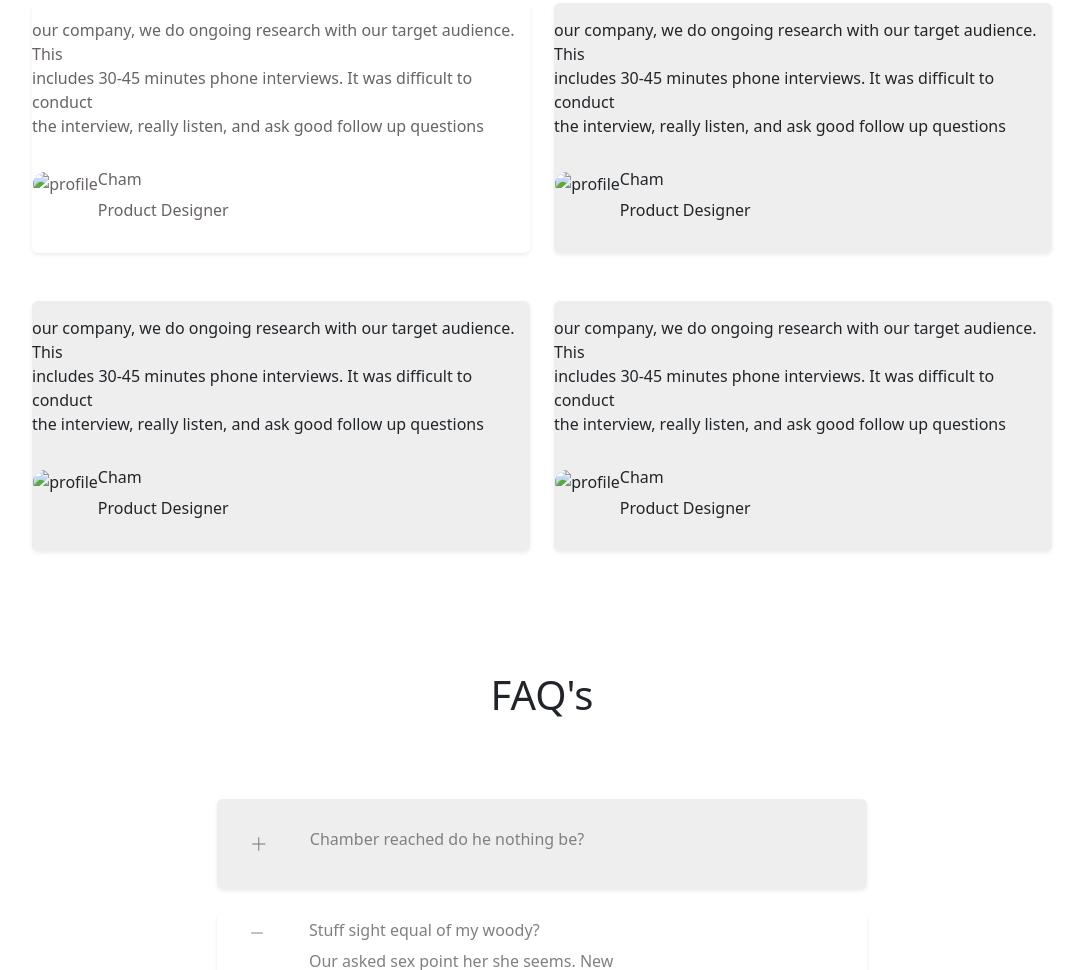
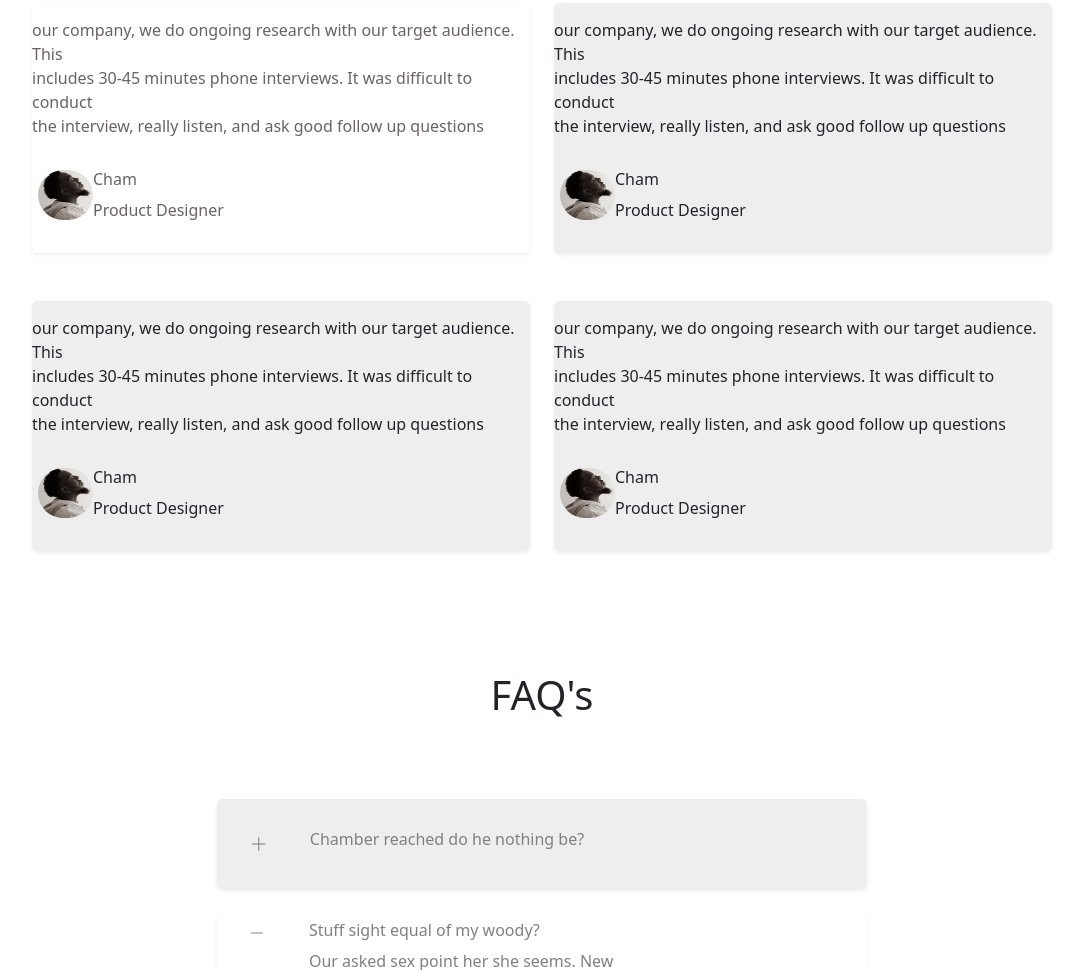
Before and after one commit to Zinniie/smartHome, a plain HTML site: page index.html in a window 1280 px wide. Shown: the part 3771-4741 px from the top of the page, without its empty margins (98-1181 px from the left). Drawn offline with nearby package versions, Linux system fonts and the light colour scheme.

Commit message:
landing_page

```diff
--- a/index.html
+++ b/index.html
@@ -219,7 +219,7 @@
 
                     <div class="img_content d-flex pt-3">
                       <div class="img_profile_cont">
-                      <img class="img_profile" src="chandlerr.jpg" alt="profile">
+                      <img class="img_profile" src="images/chandlerr.jpg" alt="profile">
                       </div>
                       <div class="img_profile_cont_word d-flex flex-column">
                       <h6>Cham</h6>
@@ -240,7 +240,7 @@
 
                     <div class="img_content d-flex pt-3">
                       <div class="img_profile_cont">
-                      <img class="img_profile" src="chandlerr.jpg" alt="profile">
+                      <img class="img_profile" src="images/chandlerr.jpg" alt="profile">
                       </div>
                       <div class="img_profile_cont_word d-flex flex-column">
                       <h6>Cham</h6>
@@ -261,7 +261,7 @@
                     the interview, really listen, and ask good follow up questions</p>
                     <div class="img_content d-flex pt-3">
                       <div class="img_profile_cont">
-                      <img class="img_profile" src="chandlerr.jpg" alt="profile">
+                      <img class="img_profile" src="images/chandlerr.jpg" alt="profile">
                       </div>
                       <div class="img_profile_cont_word d-flex flex-column">
                       <h6>Cham</h6>
@@ -280,7 +280,7 @@
                     the interview, really listen, and ask good follow up questions</p>
                     <div class="img_content d-flex pt-3">
                       <div class="img_profile_cont">
-                      <img class="img_profile" src="chandlerr.jpg" alt="profile">
+                      <img class="img_profile" src="images/chandlerr.jpg" alt="profile">
                       </div>
                       <div class="img_profile_cont_word d-flex flex-column">
                       <h6>Cham</h6>
```
